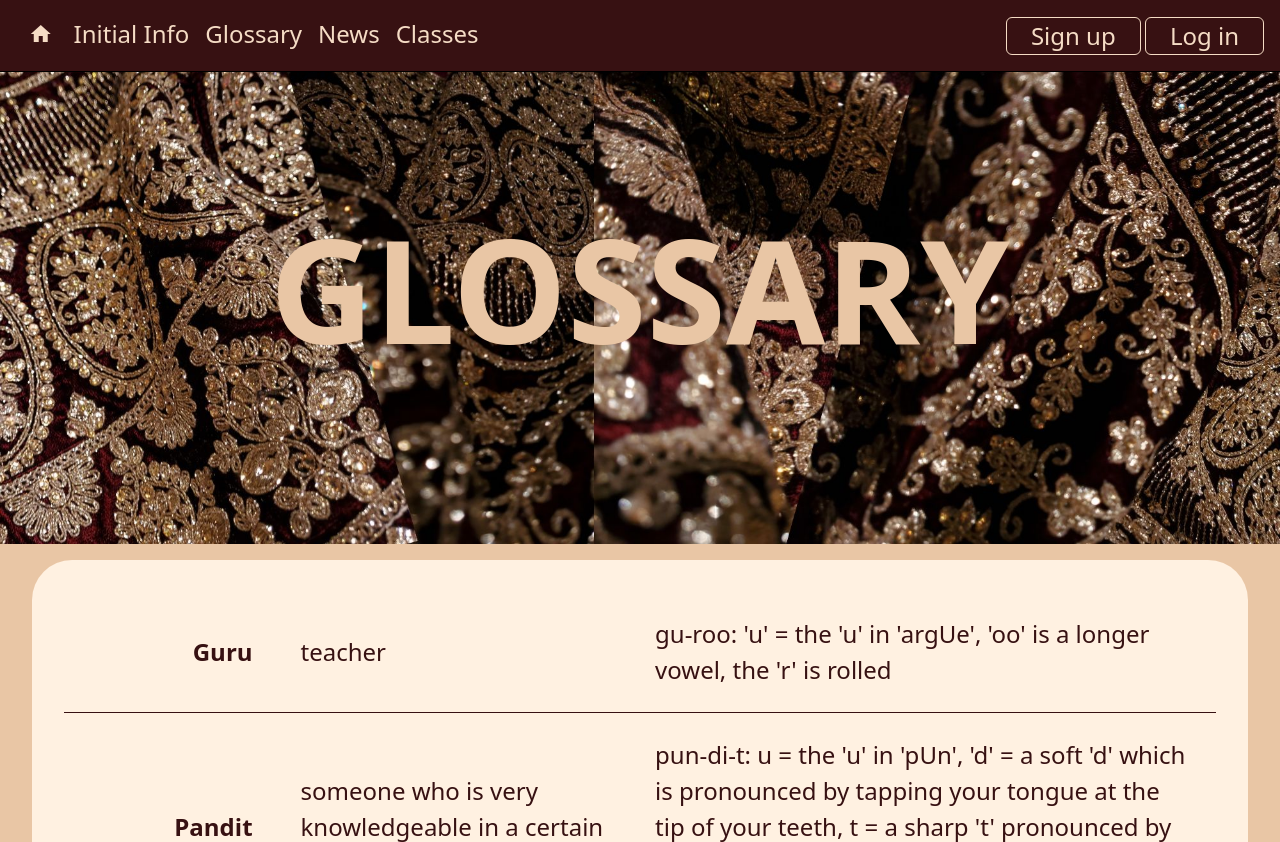
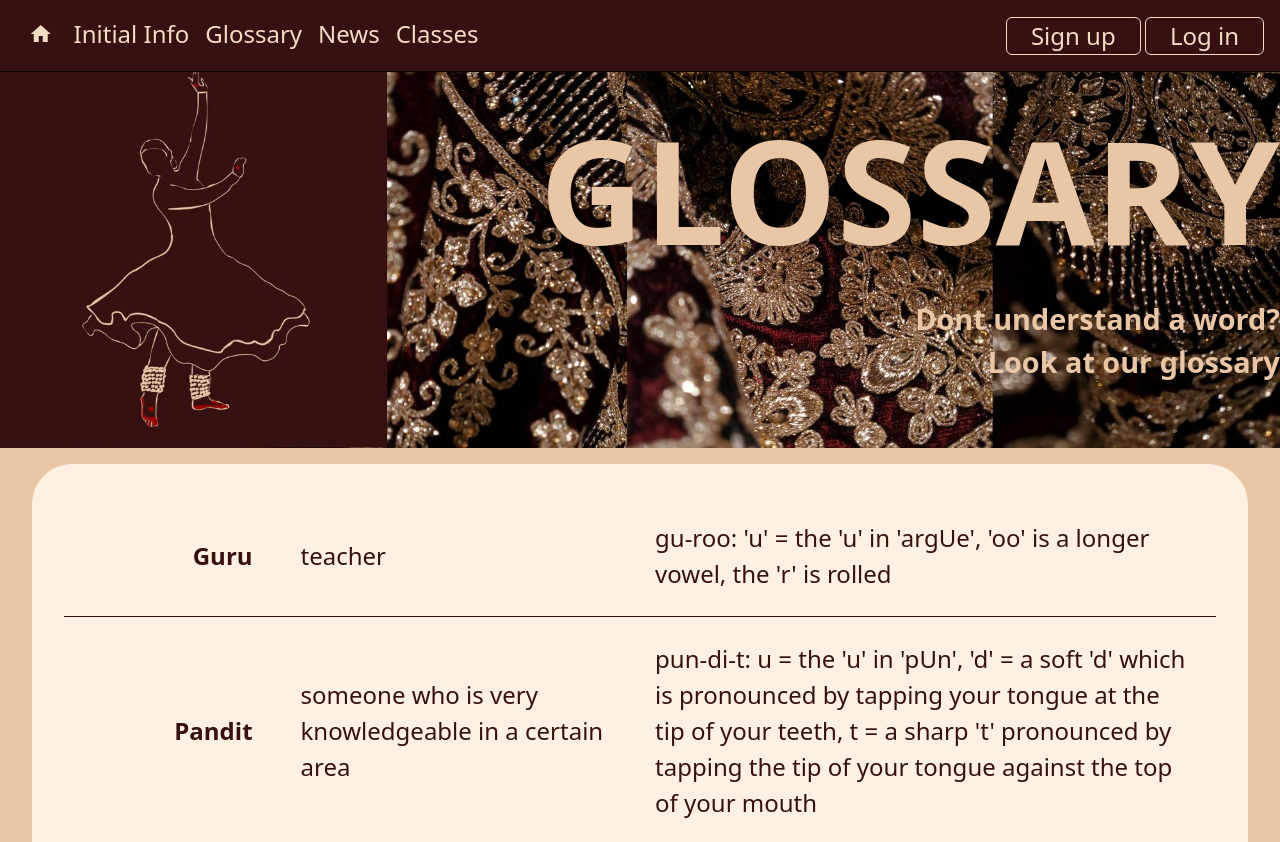
Before and after one commit to 4rush1/KalaDanceProject, a Flask app: page /glossary in a window 1280 px wide. Shown: the top 842 px of the page. Run offline with Flask 3, Linux system fonts and the light colour scheme; data comes from the database, SQL or seed files in the repository.

Commit message:
Creating new banners for some of my pages, for this I am adding styling

```diff
--- a/static/StyleSheet.css
+++ b/static/StyleSheet.css
@@ -60,6 +60,20 @@ nav .btn-outline{
 .btn-outline:hover{
     background-color: var(--light-maroon);
     color: var(--beige);
+}
+
+.btn{
+    background-color: var(--maroon);
+    color: var(--light-beige);
+}
+
+.btn-round {
+    border-radius: 70%;
+    background-color: var(--maroon);
+}
+
+.btn-outline-round{
+    border: 1px solid var(--maroon);
 }
 
 /* TEXT */
@@ -161,12 +175,22 @@ li{
     }
 .text-float .header{
     font-size: 3em;
+    padding-right: 3em;
     }
 
 .text-float .header-quote{
     font-size: 0.6em;
     text-align: right;
-    padding: 0em 1em;
+    }
+
+.text-float .small-header{
+    font-size: 3em;
+    text-align: right;
+    }
+
+.text-float .small-header-quote{
+    font-size: 0.6em;
+    text-align: right;
     }
 
 /* CONTAINERS */
@@ -278,8 +302,13 @@ li{
     margin-top: 3px;
 }
 
+/* Banner */
 .banner{
-    margin-top: 2em;
+    padding-top: 1em;
+}
+
+.smallbanner{
+    padding-top: 3em;
 }
 
 /* FORM */
@@ -347,6 +376,13 @@ td:first-child{
      font-size:2.3em;
      }
 
+    .text-float .small-header{
+     font-size:2.3em;
+     }
+
+  nav .btn-outline {
+      display: block;
+  }
 }
 
 @media only screen and (max-width:768px){
@@ -375,6 +411,14 @@ td:first-child{
         display:none;
     }
 
+   .text-float .small-header{
+     font-size:1.5em;
+     }
+
+   .text-float .small-header-quote{
+        display:none;
+    }
+
    .subtitle{
        font-size:1.5em;
    }
--- a/templates/error.html
+++ b/templates/error.html
@@ -5,7 +5,7 @@ Error
 {% endblock %}
 
 {% block banner %}
-static/images/BigBanner.jpg
+static/images/SmallBanner.jpg
 {% endblock %}
 
 {% block header %}
--- a/templates/glossary.html
+++ b/templates/glossary.html
@@ -4,20 +4,20 @@
 glossary
 {% endblock %}
 
-{% block banner %}
-static/images/BigBanner.jpg
+{% block smallbanner %}
+static/images/Glossary.jpg
 {% endblock %}
 
-{% block header %}
+{% block smallheader %}
 GLOSSARY
 {% endblock %}
 
-{% block quote %}
-
+{% block smallquote %}
+Dont understand a word?
 {% endblock %}
 
-{% block source %}
-
+{% block smallsource %}
+Look at our glossary
 {% endblock %}
 
 {% block content %}
--- a/templates/layout.html
+++ b/templates/layout.html
@@ -59,13 +59,21 @@
 </nav>
 </div>
 
-<!-- BANNER -->
-<div class="container-fluid position-relative mb-0">
-    <div > <img class="img-fluid part-img banner card-img-top" src="{% block banner %}{% endblock %}" alt=""></div>
+<!-- MAIN BANNER -->
+<div class="container-fluid position-relative">
+    <div > <img class="img-fluid part-img banner" src="{% block banner %}{% endblock %}" alt=""></div>
     <div class="text-float">
         <div class="header">{% block header %}{% endblock %} </div>
         <div class="header-quote">{% block quote %}{% endblock %}</div>
         <div class="header-quote">{% block source %}{% endblock %}</div>
+    </div>
+</div>
+<div class="container-fluid position-relative">
+    <div > <img class="img-fluid part-img smallbanner" src="{% block smallbanner %}{% endblock %}" alt=""></div>
+    <div class="text-float">
+        <div class="small-header">{% block smallheader %}{% endblock %} </div>
+        <div class="small-header-quote">{% block smallquote %}{% endblock %}</div>
+        <div class="small-header-quote">{% block smallsource %}{% endblock %}</div>
     </div>
 </div>
 <div>
--- a/templates/login.html
+++ b/templates/login.html
@@ -5,7 +5,7 @@ login
 {% endblock %}
 
 {% block banner %}
-static/images/BigBanner.jpg
+static/images/SmallBanner.jpg
 {% endblock %}
 
 {% block header %}
--- a/templates/news_cud.html
+++ b/templates/news_cud.html
@@ -5,7 +5,7 @@ Add News
 {% endblock %}
 
 {% block banner %}
-static/images/BigBanner.jpg
+static/images/SmallBanner.jpg
 {% endblock %}
 
 {% block header %}
--- a/templates/registration.html
+++ b/templates/registration.html
@@ -5,7 +5,7 @@ Registrations
 {% endblock %}
 
 {% block banner %}
-static/images/BigBanner.jpg
+static/images/SmallBanner.jpg
 {% endblock %}
 
 {% block header %}
--- a/templates/signup.html
+++ b/templates/signup.html
@@ -5,7 +5,7 @@ signup
 {% endblock %}
 
 {% block banner %}
-static/images/BigBanner.jpg
+static/images/SmallBanner.jpg
 {% endblock %}
 
 {% block header %}
```
Also changed, not shown: templates/classes.html (+4 -4 lines), templates/index.html (+7 -14 lines), templates/initial_info.html (+6 -6 lines), templates/news.html (+4 -4 lines), static/images/Banaras.jpg (added), static/images/Classes.jpg (added), static/images/Glossary.jpg (added), static/images/InitialInfo.jpg (added), static/images/Jaipur.jpg (added), static/images/Lucknow.jpg (added), static/images/News.jpg (added), static/images/placeholder_1200_1200.png (deleted).
